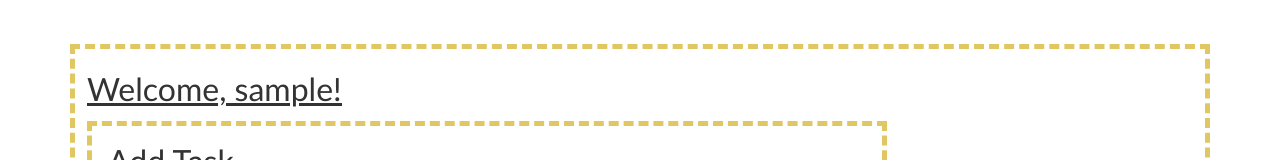
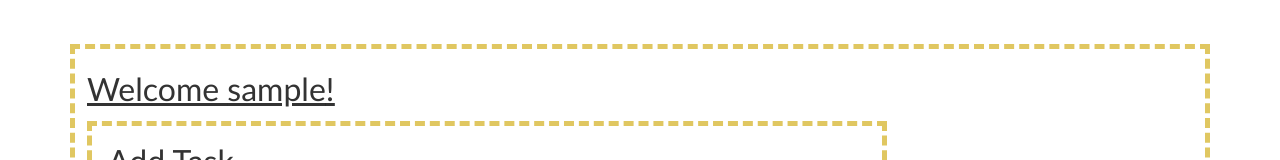
Before and after one commit to jocelynperucca/startup, a React (Vite) app: page /addTask in a window 1280 px wide. Shown: the part 142-302 px from the top of the page. Built offline with nearby package versions, Linux system fonts and the light colour scheme; sample sign-in values are in the browser's storage.

Commit message:
change to welcome message

```diff
--- a/src/app.jsx
+++ b/src/app.jsx
@@ -76,7 +76,7 @@ export default function App() {
                 <main className='container'>
                     {authState === AuthState.Authenticated && (
                         <div className='welcome-message'>
-                            <h2>Welcome, {userName}!</h2>
+                            <h2>Welcome {userName}!</h2>
                         </div>
                     )}
 
```
